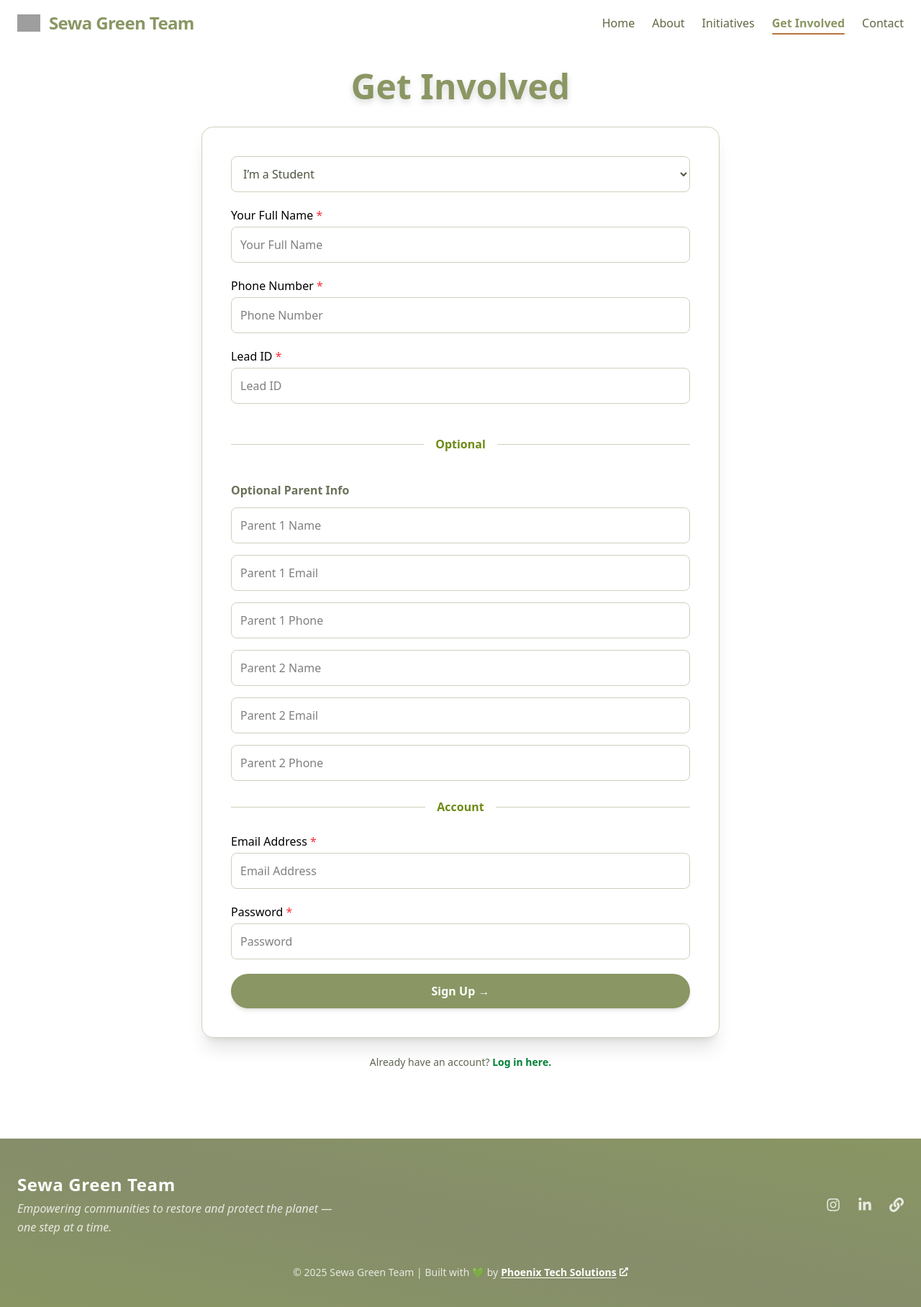
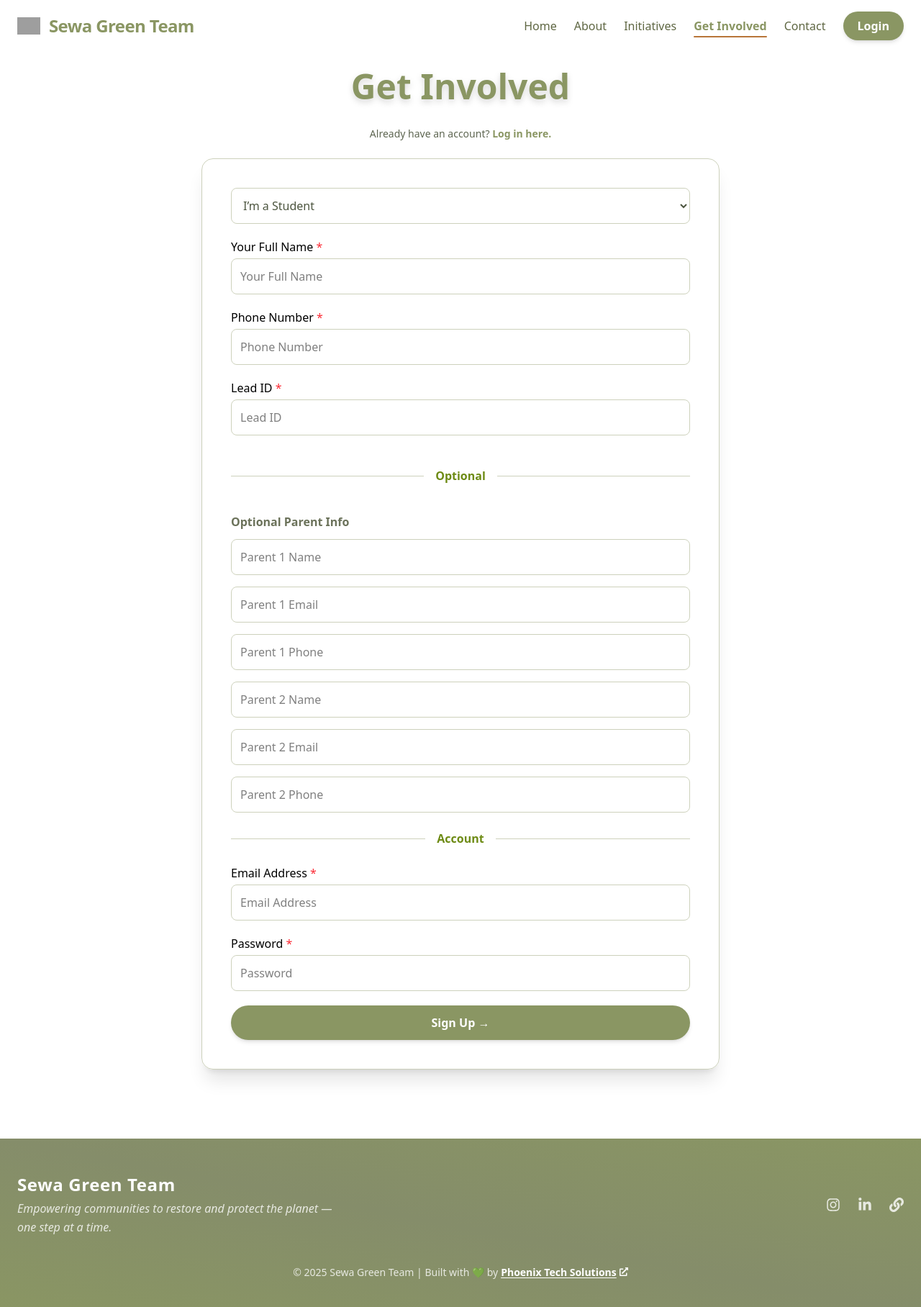
Before and after one commit to rebanto/sewa-green-team, a React (Vite) app: page /get-involved in a window 1280 px wide. Shown: the top 1816 px of the page at 72% size. Built offline with nearby package versions, Linux system fonts and the light colour scheme; grey boxes are pictures that could not be loaded.

Commit message:
minor: add login button to navbar and refine login/sign up form

```diff
--- a/src/components/Navbar.tsx
+++ b/src/components/Navbar.tsx
@@ -29,6 +29,9 @@ const Navbar = () => {
         : 'text-[#5f6743] hover:text-[#b87539]'
     }`;
 
+  const loginLinkClass =
+    'bg-[#8a9663] text-white px-5 py-2 rounded-full font-semibold shadow-md hover:bg-[#6f7c50] transition-all duration-300';
+
   return (
     <nav
       className={`fixed top-0 w-full z-50 transition-all duration-300 ${
@@ -56,7 +59,7 @@ const Navbar = () => {
         </Link>
 
         {/* Desktop Links */}
-        <div className="hidden md:flex space-x-6 text-base font-medium">
+        <div className="hidden md:flex space-x-6 text-base font-medium items-center">
           {routes.map(({ name, path }) => (
             <Link key={path} to={path} className={linkClass(path)}>
               {name}
@@ -69,6 +72,9 @@ const Navbar = () => {
               )}
             </Link>
           ))}
+          <Link to="/get-involved?login=true" className={loginLinkClass}>
+            Login
+          </Link>
         </div>
 
         {/* Mobile Toggle */}
@@ -104,6 +110,13 @@ const Navbar = () => {
                   {name}
                 </Link>
               ))}
+              <Link
+                to="/get-involved?login=true"
+                onClick={() => setIsOpen(false)}
+                className={`${loginLinkClass} text-center`}
+              >
+                Login
+              </Link>
             </div>
           </motion.div>
         )}
--- a/src/pages/GetInvolved.tsx
+++ b/src/pages/GetInvolved.tsx
@@ -1,9 +1,18 @@
-import { useState } from "react";
+import { useState, useEffect } from "react";
+import { useSearchParams, useNavigate } from "react-router-dom";
 import { motion, AnimatePresence } from "framer-motion";
 import { supabase } from "../lib/supabaseClient";
 
 const GetInvolved = () => {
-  const [isLogin, setIsLogin] = useState(false);
+  const [searchParams] = useSearchParams();
+  const navigate = useNavigate();
+  const loginQuery = searchParams.get("login") === "true";
+  const [isLogin, setIsLogin] = useState(loginQuery);
+
+  useEffect(() => {
+    setIsLogin(loginQuery);
+  }, [loginQuery]);
+
   const [formData, setFormData] = useState({
     full_name: "",
     email: "",
@@ -68,9 +77,14 @@ const GetInvolved = () => {
     }
   };
 
+  const toggleLogin = () => {
+    const newLogin = !isLogin;
+    setIsLogin(newLogin);
+    navigate(`/get-involved${newLogin ? "?login=true" : ""}`, { replace: true });
+  };
+
   return (
     <div className="relative">
-
       <motion.div
         initial={{ opacity: 0, y: 40 }}
         animate={{ opacity: 1, y: 0 }}
@@ -84,12 +98,23 @@ const GetInvolved = () => {
           {isLogin ? "Welcome Back" : "Get Involved"}
         </motion.h1>
 
+        {/* Switcher above the form */}
+        <div className="mb-6 text-center text-sm text-[#5e6651]">
+          {isLogin ? "Don't have an account?" : "Already have an account?"}{" "}
+          <button
+            onClick={toggleLogin}
+            className="text-[#8a9663] font-semibold hover:underline transition"
+          >
+            {isLogin ? "Sign up here." : "Log in here."}
+          </button>
+        </div>
+
         <motion.form
           onSubmit={handleSubmit}
           initial={{ opacity: 0 }}
           animate={{ opacity: 1 }}
           transition={{ delay: 0.2 }}
-          className="space-y-5 bg-white/90 border border-[#cdd1bc] p-10 rounded-2xl shadow-xl backdrop-blur-xl"
+          className="space-y-5 bg-white/90 border border-[#cdd1bc] px-10 py-10 rounded-2xl shadow-xl backdrop-blur-xl"
         >
           {!isLogin && (
             <>
@@ -110,7 +135,6 @@ const GetInvolved = () => {
               <label className="block font-medium mb-1" htmlFor="lead_id">Lead ID <span className="text-red-500">*</span></label>
               <input id="lead_id" name="lead_id" onChange={handleChange} value={formData.lead_id} placeholder="Lead ID" required className="formInput" />
 
-              {/* Divider before optional info */}
               <div className="w-full flex items-center my-6">
                 <div className="flex-grow h-px bg-[#cdd1bc]" />
                 <span className="mx-4 text-[#6e8b15] font-semibold">Optional</span>
@@ -154,7 +178,6 @@ const GetInvolved = () => {
             </>
           )}
 
-          {/* Divider before email/password */}
           <div className="w-full flex items-center my-6">
             <div className="flex-grow h-px bg-[#cdd1bc]" />
             <span className="mx-4 text-[#6e8b15] font-semibold">Account</span>
@@ -173,16 +196,6 @@ const GetInvolved = () => {
             {isLogin ? "Log In →" : "Sign Up →"}
           </button>
         </motion.form>
-
-        <p className="mt-6 text-center text-sm text-[#5e6651]">
-          {isLogin ? "Don't have an account?" : "Already have an account?"}{" "}
-          <button
-            onClick={() => setIsLogin(!isLogin)}
-            className="text-green-700 font-semibold hover:underline transition"
-          >
-            {isLogin ? "Sign up here." : "Log in here."}
-          </button>
-        </p>
       </motion.div>
     </div>
   );
```
